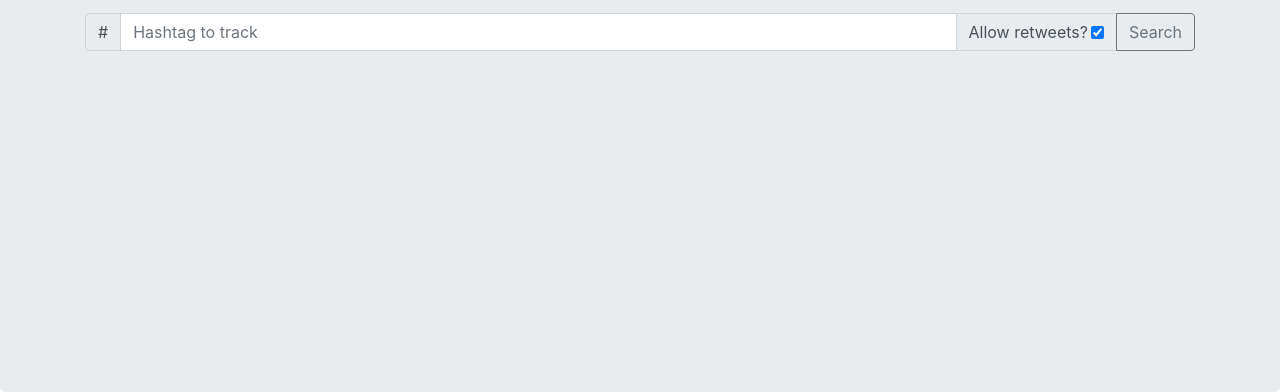
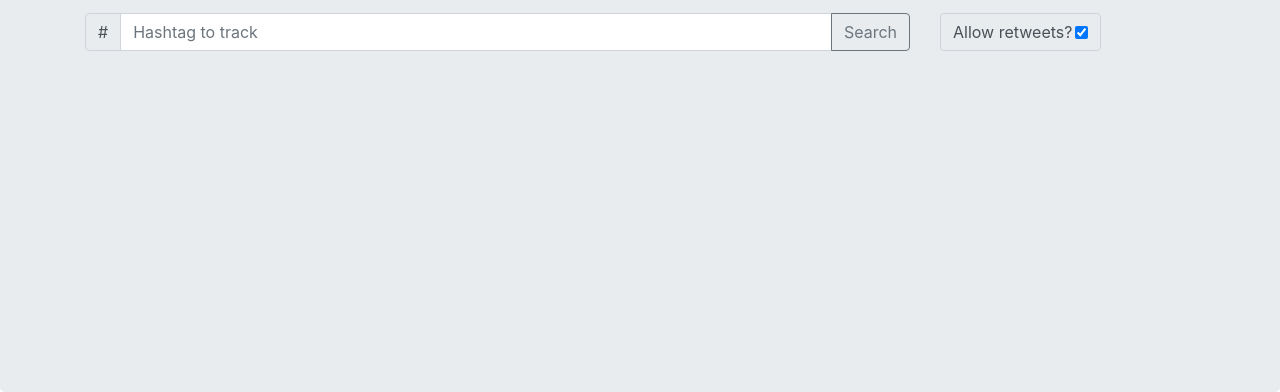
Before and after one commit to schimizzimj/hashtrack, a website: page index.html in a window 1280 px wide. Shown: the part 408-800 px from the top of the page. Drawn offline with nearby package versions, Linux system fonts and the light colour scheme; no server answers.

Commit message:
changed styling

```diff
--- a/index.html
+++ b/index.html
@@ -126,14 +126,22 @@
       <div class="container">
         <h1>Hashtag Tracker</h1>
         <p>Simply tracks tweets matching an inputted hashtag and displays new matching tweets as they are posted.</p>
+        <div class="row">
+          <div class="col-md-9">
             <div class="input-group mb-3" id="inputs">
               <div class="input-group-prepend">
                 <span class="input-group-text" id="basic-addon1">#</span>
               </div>
               <input type="text" class="form-control" placeholder="Hashtag to track" aria-label="Hashtag" aria-describedby="basic-addon1" id="hashtag">
               <div class="input-group-append">
-            <span class="input-group-text" id="basic-addon1">Allow retweets? <input type="checkbox" id="retweets" checked> </span>
                 <button class="btn btn-outline-secondary" id="submit" type="button">Search</button>
+              </div>
+            </div>
+          </div>
+          <div class="col-md-3 mx-auto">
+            <div class="input-group mb-3">
+              <span class="input-group-text">Allow retweets? <input type="checkbox" id="retweets" checked> </span>
+            </div>
           </div>
         </div>
         <div id="loading">
```
Lines whose indentation alone changed are shown as unchanged.
